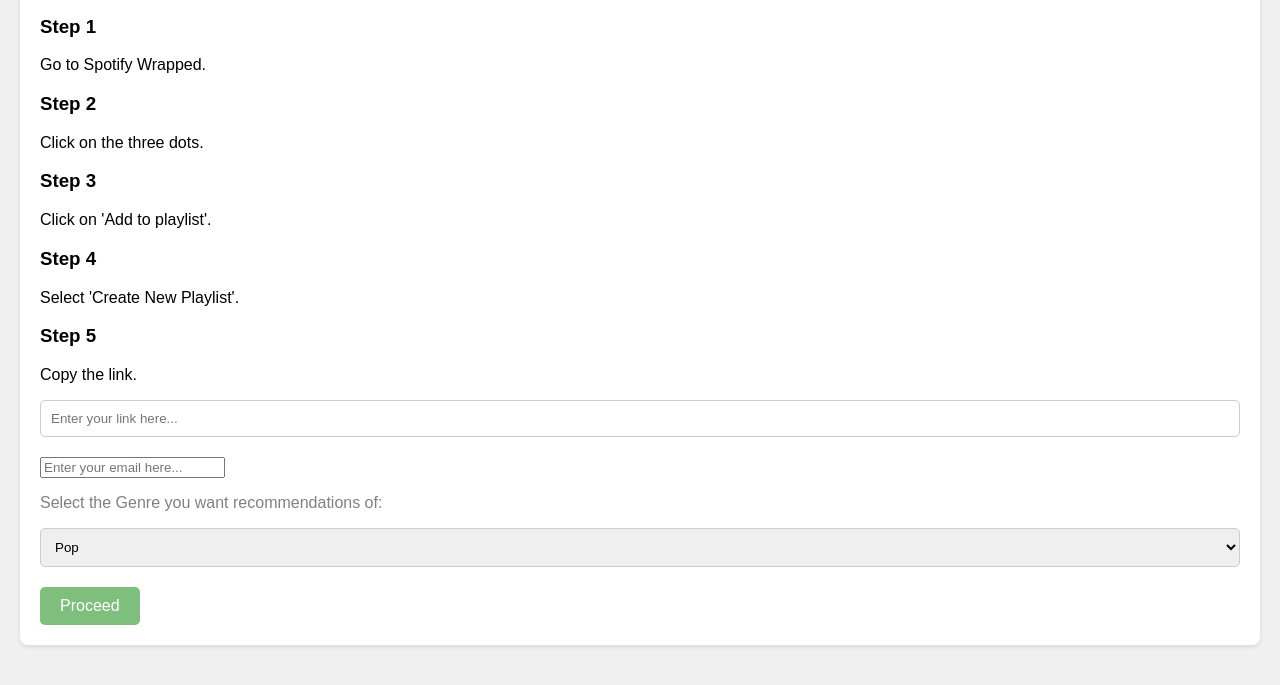
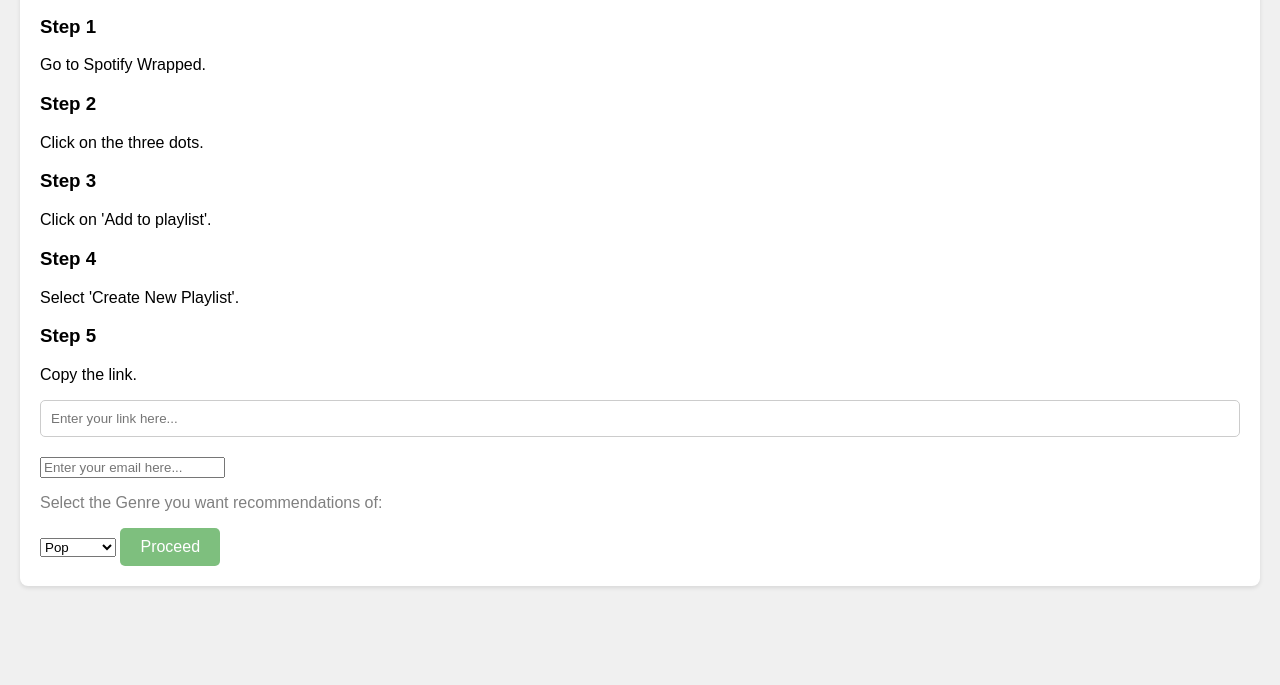
Before and after one commit to LEon3209/Survey, a plain HTML site: page instructions.html in a window 1280 px wide. Shown: the part 177-862 px from the top of the page. After the commit the page ends 803 px from the top, so only its background shows below. Drawn offline with Linux system fonts and the light colour scheme.

Commit message:
Update instructions.html

```diff
--- a/instructions.html
+++ b/instructions.html
@@ -21,7 +21,7 @@
             box-shadow: 0 2px 4px rgba(0,0,0,0.1);
             margin-bottom: 20px;
         }
-        .entry-tab, .genre-select {
+        .entry-tab, .entry-tab2 .genre-select {
             padding: 10px;
             margin-bottom: 20px;
             width: 100%;
```
